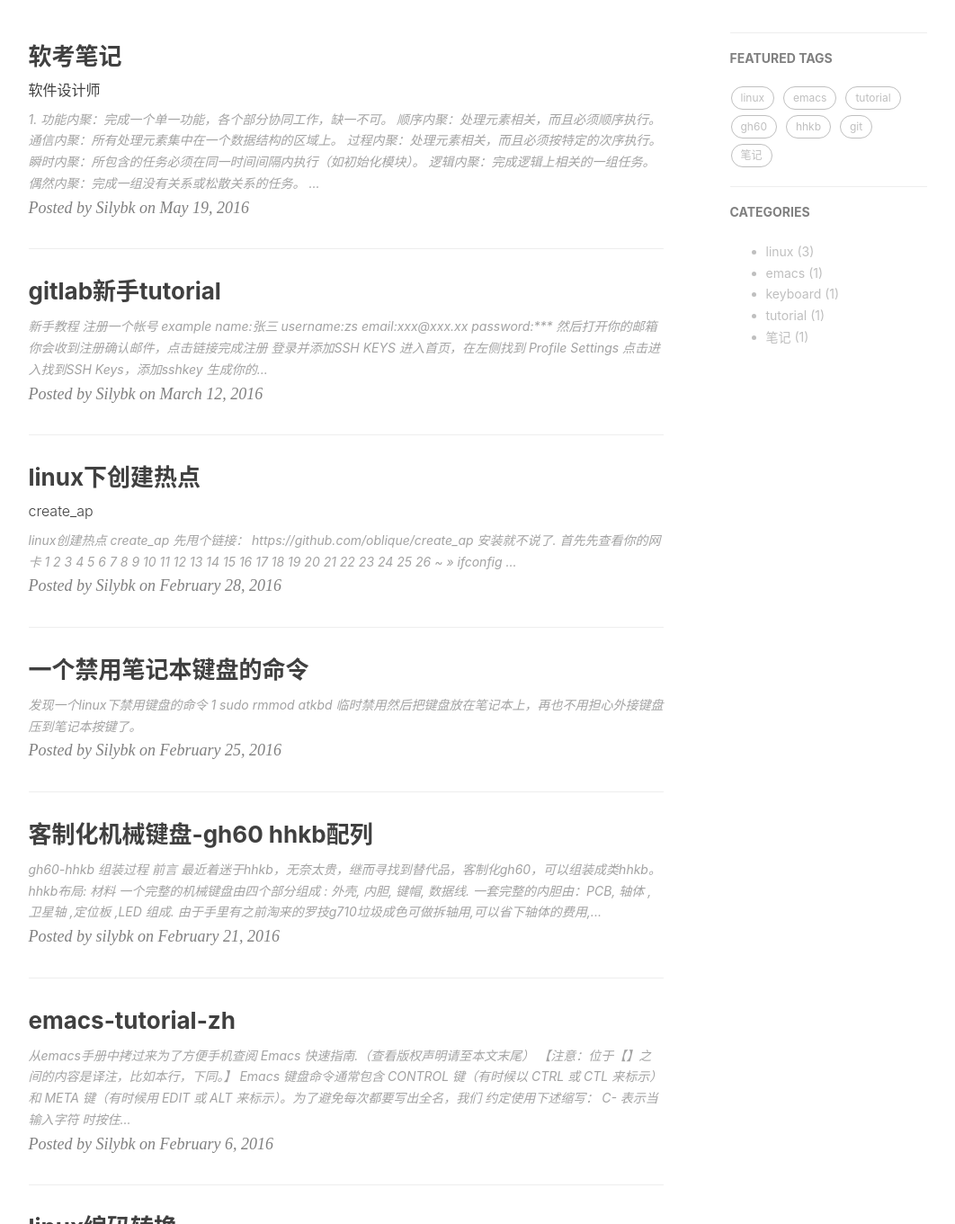
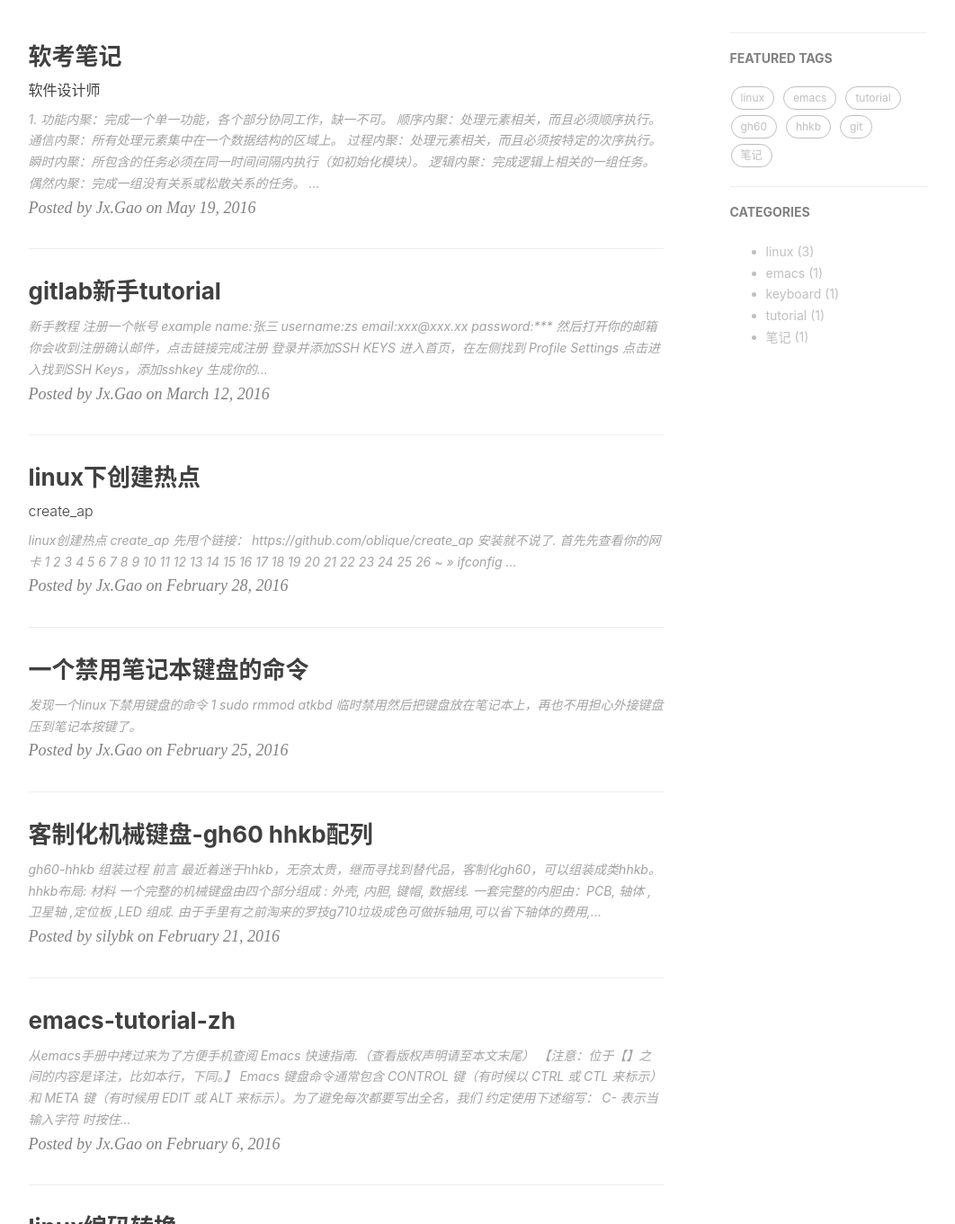
Before and after one commit to silybk/silybk.github.io, a Jekyll site: the page built from index.html, in a window 1280 px wide and 1400 px high, scrolled down 363 px, cut to the strip 39-1400 px from the top of the window. Shown: the whole strip at 90% size, without its empty margins (136-1198 px from the left). Built offline with Jekyll 4.4.1, drawn with Linux system fonts in a browser that asks for light colours; nearby versions of some CDN libraries; the list of posts is cut into pages by our own code; comment, search, counter and statistics services are not loaded; some of the changed text lies outside the part shown.

Commit message:
Update _config.yml

```diff
--- a/_config.yml
+++ b/_config.yml
@@ -1,11 +1,11 @@
 # Site settings
-title: Silybk
+title: Jx.Gao
 SEOTitle: silybk
 header-img: http://7xr5vo.com1.z0.glb.clouddn.com/post-bg-universe.jpg
 email: silybk@gmail.com
 description:
 keyword:
-url:  "http://sily.club"            # your host, for absolute URL
+url:  "http://gaojx.me"            # your host, for absolute URL
 baseurl:  ""
 # for example, '/blog' if your blog hosted on 'host/blog'
 
```
